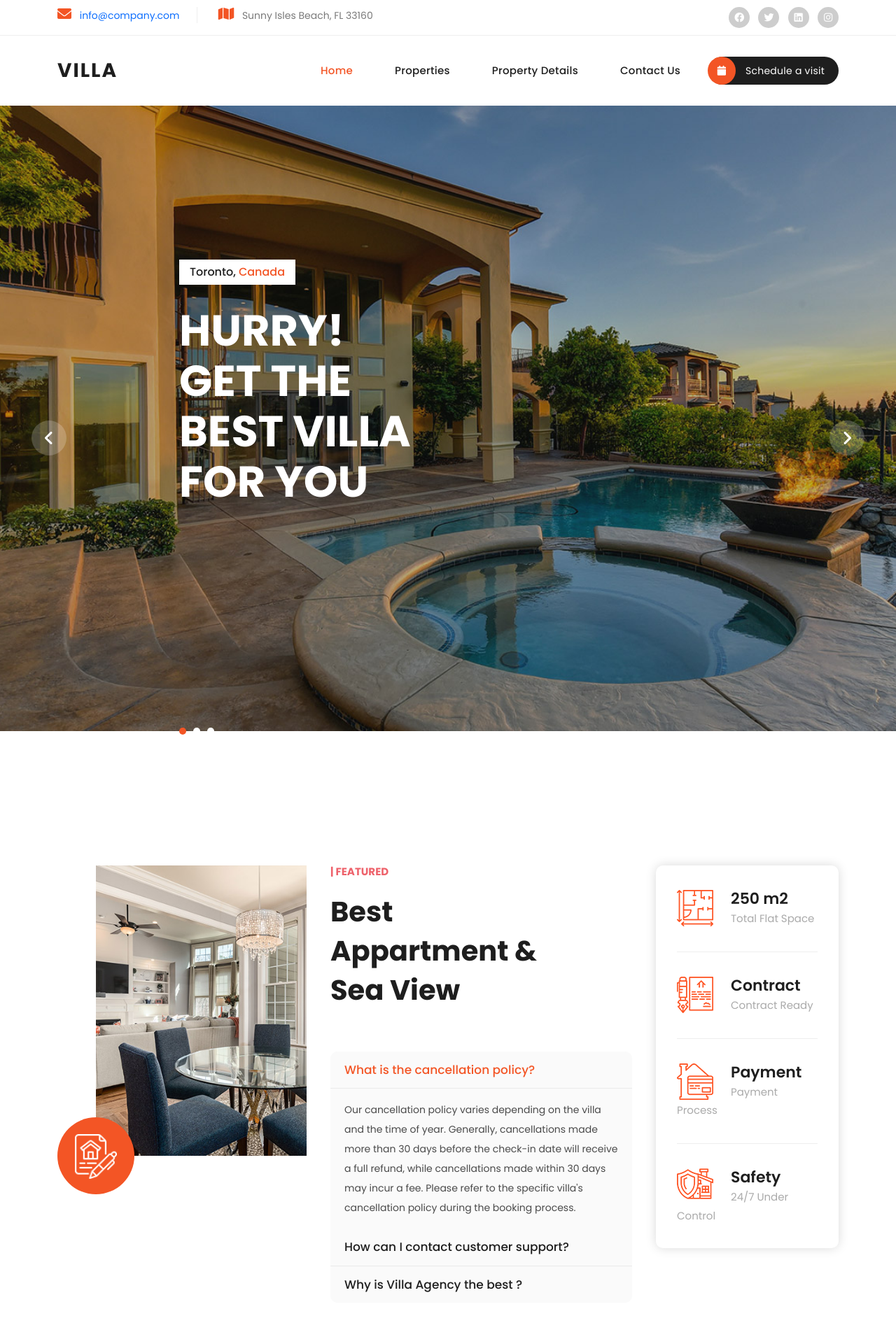
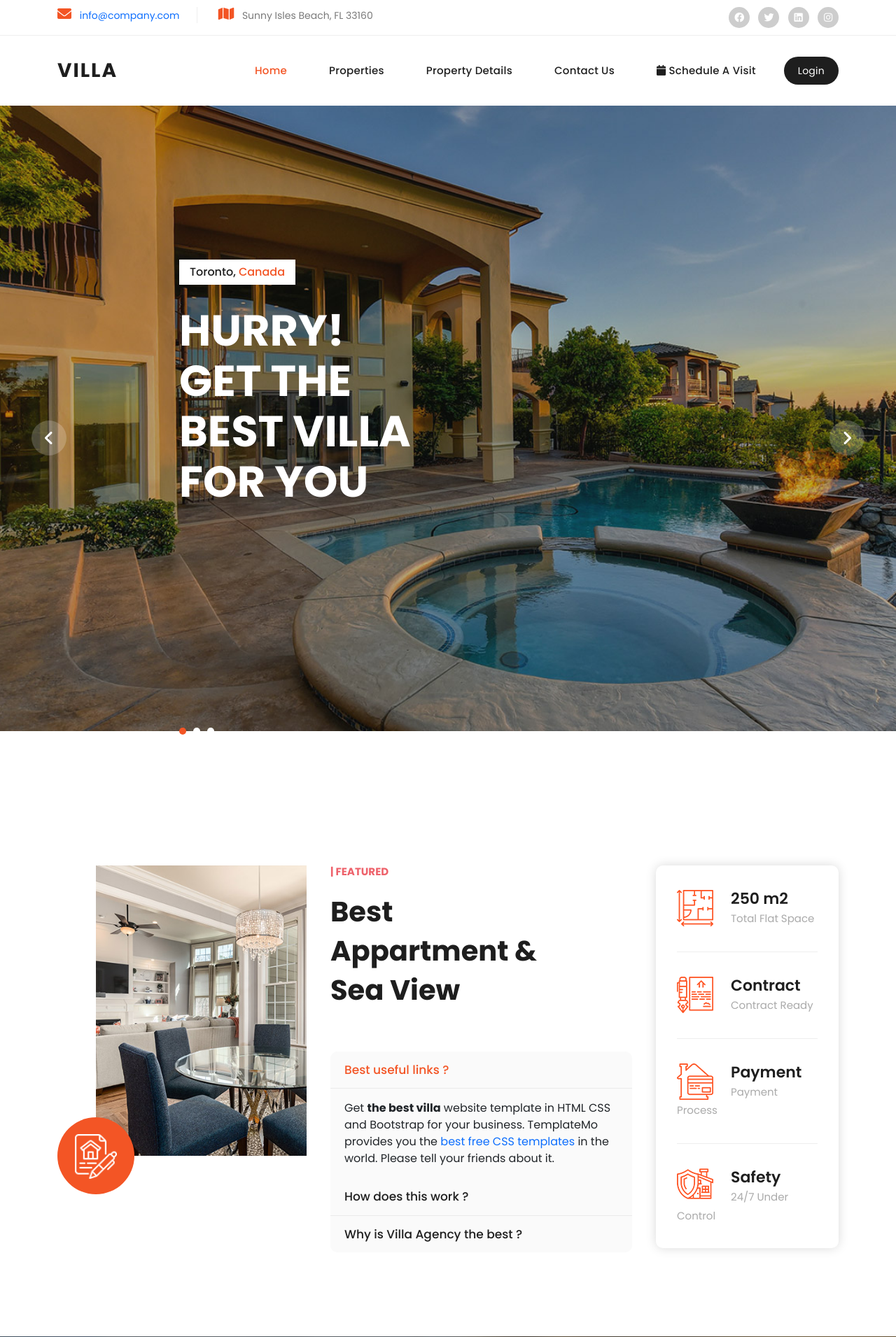
Before and after one commit to Pujjaaraut/Villa-agency, a Django app: page /index/ in a window 1280 px wide. Shown: the top 1911 px of the page at 70% size. Run offline with Django 5.2, Linux system fonts and the light colour scheme; parts of the project's set-up code (start-up, migrations or seed data) failed here and were passed over; some libraries are stand-ins or nearby versions.

Commit message:
add correct file'

```diff
--- a/TestApp/views.py
+++ b/TestApp/views.py
@@ -1,5 +1,9 @@
 from django.shortcuts import render
 from django.http import HttpResponse
+from .forms import MyModelForm
+from .forms import SignupForm
+from django.shortcuts import redirect
+from .models import Contact
 
 # Create your views here.
 def index(request):
@@ -14,15 +18,39 @@ def properties(request):
 def property_details(request):
     return render(request, 'TestApp/property_details.html')
 
-
-def signup(request):
+def Signup(request):
     if request.method=='GET':
         sform=SignupForm()
-        return render(request,"LakmeApp/signup.html",{'sform':sform})
+        return render(request,"TestApp/Signup.html",{'sform':sform})
     if request.method=='POST':
         sform=SignupForm(request.POST)
         user=sform.save()
         user.set_password(user.password)
         sform=SignupForm()
         mydict={'msg':'Registration Success...','sform':sform}
-        return render(request,"LakmeApp/signup.html",context=mydict)
+        return render(request,"TestApp/Signup.html",context=mydict)
+
+def contact(request):
+    if request.method == "POST":
+        Fullname = request.POST.get('Fullname')
+        Email = request.POST.get('Email')
+        Sub = request.POST.get('Sub')
+        message = request.POST.get('message')
+
+        # Ensure your model fields match these names
+        en = Contact(Fullname=Fullname, Email=Email, Sub=Sub, message=message)
+        en.save()
+
+        return render(request, 'contact.html', {'success': True})
+    else:
+        return render(request, 'TestApp/contact.html')
+
+def my_view(request):
+    if request.method == 'POST':
+        form = MyModelForm(request.POST)
+        if form.is_valid():
+            form.save()
+            return redirect('/index/')
+    else:
+        form = MyModelForm()
+    return render(request, 'TestApp/my_template.html',{'form':form})
--- a/TestProject/settings.py
+++ b/TestProject/settings.py
@@ -130,5 +130,5 @@ STATIC_URL = '/static/'
 
 DEFAULT_AUTO_FIELD = 'django.db.models.BigAutoField'
 MEDIA_ROOT= os.path.join(BASE_DIR,'templates')
-CRISPY_TEMPLATE_PACK='Bootstrap'
+CRISPY_TEMPLATE_PACK='Bootstrap4'
 MEDIA_URL='/media/'
--- a/TestProject/urls.py
+++ b/TestProject/urls.py
@@ -19,11 +19,22 @@ Including another URLconf
 from django.contrib import admin
 from django.urls import path
 from TestApp import views
+from django.contrib.staticfiles.urls import static
+from django.contrib.staticfiles.urls import staticfiles_urlpatterns
+from django.urls import path,include
+from django.conf import settings
+from django.http import HttpResponseRedirect
+
+
 
 urlpatterns = [
     path('admin/', admin.site.urls),
     path('index/', views.index),
-    path('contact/', views.contact),
+    path('contact/', views.contact,name='contact'),
     path('properties/', views.properties),
-    path('property-details/', views.property_details),  # Changed from 'property-details' to 'property_details'
+    path('property-details/', views.property_details),
+    path('accounts/',include('django.contrib.auth.urls')),
+    path('signup/',views.Signup),
+    path('my_template/', views.my_view),
 ]
+urlpatterns += static(settings.MEDIA_URL, document_root=settings.MEDIA_ROOT)
--- a/static/assets/css/templatemo-villa-agency.css
+++ b/static/assets/css/templatemo-villa-agency.css
@@ -470,7 +470,7 @@ Header Style
   font-weight: 400;
   text-transform: none;
   border-radius: 20px;
-  padding-left: 0px;
+  padding-left: 20px;
 }
 
 .header-area .main-nav .nav li:last-child a i {
--- a/templates/TestApp/Registration/login.html
+++ /dev/null
@@ -1,5 +0,0 @@
-<form method="post">
-    {{form.as_p}}
-    {%csrf_token%}
-    <input type="submit" value="Login" />
-</form>
--- a/templates/TestApp/Registration/signup.html
+++ b/templates/TestApp/Signup.html
@@ -13,6 +13,7 @@
         <input type="submit" value="Register" />
     </form>
 
+
 </body>
 
 </html>
--- a/templates/TestApp/index.html
+++ b/templates/TestApp/index.html
@@ -51,8 +51,8 @@ https://templatemo.com/tm-591-villa-agency
       <div class="row">
         <div class="col-lg-8 col-md-8">
           <ul class="info">
-            <li><i class="fa fa-envelope"></i><a href="mailto:info@company.com" target="_blank" </i>
-                info@company.com</a></li>
+            <li><i class="fa fa-envelope"></i> <a href="mailto: info@company.com" target="_blank"> info@company.com </a>
+            </li>
             <li><i class="fa fa-map"></i> Sunny Isles Beach, FL 33160</li>
           </ul>
         </div>
@@ -86,14 +86,25 @@ https://templatemo.com/tm-591-villa-agency
               <li><a href="/property-details/">Property Details</a></li>
               <li><a href="/contact/">Contact Us</a></li>
               <li><a href="#"><i class="fa fa-calendar"></i> Schedule a visit</a></li>
-            </ul>
-            <a class='menu-trigger'>
-              <span>Menu</span>
-            </a>
-            <!-- ***** Menu End ***** -->
-          </nav>
+              {% if request.user.is_authenticated is not True %}
+              <li><a href="accounts/login">Login</a></li>
+              {% endif%}
+              {% if request.user.is_authenticated is True %}
+              <li><a> Welcome {{request.user}}</a></li>
+              <li><a href="accounts/logout">Logout</a></li>
+              {%endif%}
+
         </div>
+
       </div>
+      </ul>
+
+
+      <!-- ***** Menu End ***** -->
+
+      </nav>
+    </div>
+    </div>
     </div>
   </header>
   <!-- ***** Header Area End ***** -->
@@ -141,32 +152,30 @@ https://templatemo.com/tm-591-villa-agency
               <h2 class="accordion-header" id="headingOne">
                 <button class="accordion-button" type="button" data-bs-toggle="collapse" data-bs-target="#collapseOne"
                   aria-expanded="true" aria-controls="collapseOne">
-                  What is the cancellation policy?
+                  Best useful links ?
                 </button>
               </h2>
               <div id="collapseOne" class="accordion-collapse collapse show" aria-labelledby="headingOne"
                 data-bs-parent="#accordionExample">
                 <div class="accordion-body">
-                  <p> Our cancellation policy varies depending on the villa and the time of year. Generally,
-                    cancellations made more than 30 days before the check-in date will receive a full refund, while
-                    cancellations made within 30 days may incur a fee. Please refer to the specific villa's cancellation
-                    policy during the booking process. </p>
-                </div>
+                  Get <strong>the best villa</strong> website template in HTML CSS and Bootstrap for your business.
+                  TemplateMo provides you the <a href="https://www.google.com/search?q=best+free+css+templates"
+                    target="_blank">best free CSS templates</a> in the world. Please tell your friends about it.</div>
               </div>
             </div>
             <div class="accordion-item">
               <h2 class="accordion-header" id="headingTwo">
                 <button class="accordion-button collapsed" type="button" data-bs-toggle="collapse"
                   data-bs-target="#collapseTwo" aria-expanded="false" aria-controls="collapseTwo">
-                  How can I contact customer support?
+                  How does this work ?
                 </button>
               </h2>
               <div id="collapseTwo" class="accordion-collapse collapse" aria-labelledby="headingTwo"
                 data-bs-parent="#accordionExample">
                 <div class="accordion-body">
-                  <p> You can contact our customer support team via phone, email, or live chat on our website. Our team
-                    is available 24/7 to assist you with any questions or concerns you may have. Contact details can be
-                    found on our 'Contact Us' page.</p>
+                  Dolor <strong>almesit amet</strong>, consectetur adipiscing elit, sed doesn't eiusmod tempor
+                  incididunt ut labore consectetur <code>adipiscing</code> elit, sed do eiusmod tempor incididunt ut
+                  labore et dolore magna aliqua.
                 </div>
               </div>
             </div>
@@ -180,9 +189,9 @@ https://templatemo.com/tm-591-villa-agency
               <div id="collapseThree" class="accordion-collapse collapse" aria-labelledby="headingThree"
                 data-bs-parent="#accordionExample">
                 <div class="accordion-body">
-                  <p>Our villa agency offers meticulously selected luxury villas and personalized concierge services,
-                    ensuring an exceptional stay. Enjoy transparent pricing with no hidden fees, along with insider
-                    local knowledge and 24/7 support for a seamless vacation experience.</p>
+                  Dolor <strong>almesit amet</strong>, consectetur adipiscing elit, sed doesn't eiusmod tempor
+                  incididunt ut labore consectetur <code>adipiscing</code> elit, sed do eiusmod tempor incididunt ut
+                  labore et dolore magna aliqua.
                 </div>
               </div>
             </div>
@@ -319,13 +328,11 @@ https://templatemo.com/tm-591-villa-agency
                     </div>
                     <div class="col-lg-3">
                       <h4>Extra Info About Property</h4>
-                      <p>Our properties boast stunning locations with breathtaking views, easy access to local
-                        attractions, and serene environments. Each villa is equipped with modern amenities, including
-                        private pools, gourmet kitchens, high-speed internet, and state-of-the-art entertainment
-                        systems. <br><br>
-                        Safety and security are paramount, with advanced security systems, gated entrances, and on-site
-                        security personnel ensuring peace of mind. Additionally, we adhere to rigorous health protocols
-                        to guarantee a safe and healthy environment for our guests.</p>
+                      <p>Lorem ipsum dolor sit amet, consectetur adipiscing elit, do eiusmod tempor pack incididunt ut
+                        labore et dolore magna aliqua quised ipsum suspendisse.
+                        <br><br>When you need free CSS templates, you can simply type TemplateMo in any search engine
+                        website. In addition, you can type TemplateMo Portfolio, TemplateMo One Page Layouts, etc.
+                      </p>
                       <div class="icon-button">
                         <a href="/property-details/"><i class="fa fa-calendar"></i> Schedule a visit</a>
                       </div>
@@ -350,11 +357,10 @@ https://templatemo.com/tm-591-villa-agency
                     </div>
                     <div class="col-lg-3">
                       <h4>Detail Info About Villa</h4>
-                      <p>Our villas offer prime locations with stunning views and convenient access to local
-                        attractions. Each villa is equipped with luxurious amenities, including private pools, gourmet
-                        kitchens, and high-speed internet <br><br>Sustainability is a priority, featuring eco-friendly
-                        practices such as solar power and rainwater harvesting. For your safety and peace of mind, our
-                        properties include advanced security systems and adhere to strict health protocols.</p>
+                      <p>Lorem ipsum dolor sit amet, consectetur adipiscing elit, do eiusmod tempor pack incididunt ut
+                        labore et dolore magna aliqua quised ipsum suspendisse. <br><br>Swag fanny pack lyft blog twee.
+                        JOMO ethical copper mug, succulents typewriter shaman DIY kitsch twee taiyaki fixie hella venmo
+                        after messenger poutine next level humblebrag swag franzen.</p>
                       <div class="icon-button">
                         <a href="/property-details/"><i class="fa fa-calendar"></i> Schedule a visit</a>
                       </div>
@@ -379,10 +385,10 @@ https://templatemo.com/tm-591-villa-agency
                     </div>
                     <div class="col-lg-3">
                       <h4>Extra Info About Penthouse</h4>
-                      <p>Our penthouses feature panoramic city or ocean views, expansive living spaces, and luxurious
-                        amenities like private terraces, hot tubs, and state-of-the-art kitchens <br><br>Each penthouse
-                        is designed with high-end finishes and offers exclusive access to premium services, ensuring a
-                        sophisticated and comfortable stay.</p>
+                      <p>Lorem ipsum dolor sit amet, consectetur adipiscing elit, do eiusmod tempor pack incididunt ut
+                        labore et dolore magna aliqua quised ipsum suspendisse. <br><br>Swag fanny pack lyft blog twee.
+                        JOMO ethical copper mug, succulents typewriter shaman DIY kitsch twee taiyaki fixie hella venmo
+                        after messenger poutine next level humblebrag swag franzen.</p>
                       <div class="icon-button">
                         <a href="/property-details/"><i class="fa fa-calendar"></i> Schedule a visit</a>
                       </div>
@@ -548,35 +554,26 @@ https://templatemo.com/tm-591-villa-agency
           <div class="row">
             <div class="col-lg-6">
               <div class="item phone">
-                <img src="{% static 'assets/images/phone-icon.png' %}" alt="Phone Icon" style="max-width: 52px;">
-                <h6>
-                  <a href="https://wa.me/0100200340" target="_blank" style="text-decoration: none; color: inherit;">
-                    010-020-0340
-                  </a>
-                  <br>
-                  <span>Phone Number</span>
-                </h6>
+                <img src="{% static 'assets/images/phone-icon.png' %}" alt="" style="max-width: 52px;">
+                <h6>010-020-0340<br><span>Phone Number</span></h6>
               </div>
             </div>
             <div class="col-lg-6">
               <div class="item email">
                 <img src="{% static 'assets/images/email-icon.png' %}" alt="" style="max-width: 52px;">
-                <h6>
-                  <i ></i><a href="mailto:info@company.com" target="_blank" style="text-decoration: none; color: inherit;"</i>
-                      info@company.com</a>
-                  <br><span>Business Email</span>
-                </h6>
+                <h6>info@villa.co<br><span>Business Email</span></h6>
               </div>
             </div>
           </div>
         </div>
         <div class="col-lg-5">
-          <form id="contact-form" action="" method="post">
+          <form id="contact-form" action="{% url 'contact' %}" method="post">
+            {% csrf_token %}
             <div class="row">
               <div class="col-lg-12">
                 <fieldset>
                   <label for="name">Full Name</label>
-                  <input type="name" name="name" id="name" placeholder="Your Name..." autocomplete="on" required>
+                  <input type="name" name="Fullname" id="name" placeholder="Your Name..." autocomplete="on" required >
                 </fieldset>
               </div>
               <div class="col-lg-12">
@@ -588,8 +585,8 @@ https://templatemo.com/tm-591-villa-agency
               </div>
               <div class="col-lg-12">
                 <fieldset>
-                  <label for="subject">Subject</label>
-                  <input type="subject" name="subject" id="subject" placeholder="Subject..." autocomplete="on">
+                  <label for="sub">Subject</label>
+                  <input type="sub" name="sub" id="sub" placeholder="Subject..." autocomplete="on">
                 </fieldset>
               </div>
               <div class="col-lg-12">
@@ -615,7 +612,7 @@ https://templatemo.com/tm-591-villa-agency
       <div class="col-lg-8">
         <p>Copyright © 2024 Villa Agency Co., Ltd. All rights reserved.
 
-          Developed By: ABHISHEK </p>
+          Developed By: ABHISHEK & PUJJA</p>
       </div>
     </div>
   </footer>
```
Also changed, not shown: TestApp/admin.py (+8 -1 lines), TestApp/forms.py (added, +15 -0 lines), TestApp/migrations/forms.py (deleted, +0 -7 lines), TestApp/models.py (+21 -6 lines), templates/TestApp/contact.html (+17 -8 lines), templates/TestApp/my_template.html (added, +14 -0 lines), templates/TestApp/properties.html (+15 -7 lines), templates/TestApp/property_details.html (+14 -6 lines), templates/TestApp/registration/login.html (added, +32 -0 lines), README.md (deleted), TestApp/migrations/0002_mymodel_signup.py (added), db.sqlite3.
